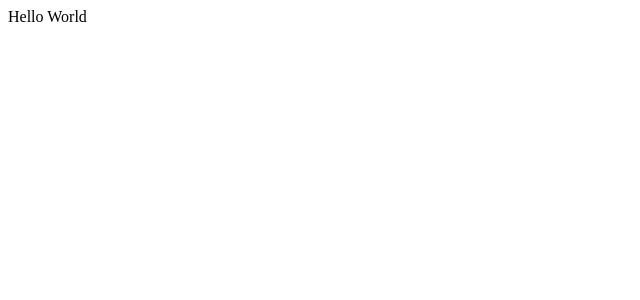
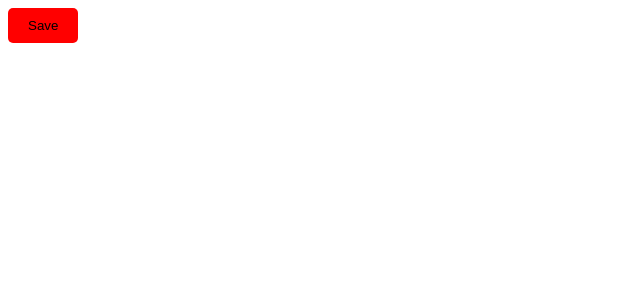
Before and after one commit to rohanpaul23/react-components, a React app: page / in a window 1280 px wide. Shown: the top 300 px of the page, without its empty margins (0-640 px from the left). Built offline with nearby package versions, Linux system fonts and the light colour scheme.

Commit message:
simple re-usable button component

```diff
--- /dev/null
+++ b/src/components/Button/button.css
@@ -0,0 +1,28 @@
+.button {
+  background-color: #4CAF50;
+  color: black;
+  padding: 10px 20px;
+  border: none;
+  border-radius: 5px;
+  cursor: pointer;
+}
+
+.primary {
+  background-color: #4CAF50;
+}
+
+.secondary {
+  background-color: yellow;
+}
+.danger {
+  background-color: red;
+}
+
+.button:hover {
+  background-color: #3e8e41;
+}
+
+.button:active {
+  background-color: #3e8e41;
+  transform: translateY(2px);
+}
--- /dev/null
+++ b/src/components/Button/index.tsx
@@ -0,0 +1,31 @@
+import React from 'react'
+import "./button.css"
+
+interface ButtonProps {
+  children: React.ReactNode
+  onClick: () => void
+  disabled: boolean
+  variant: "primary" | "secondary" | "danger"
+  processing?: boolean
+  className?: string,
+}
+const Button = ({children, onClick, disabled, variant = "primary", className, ...props} : ButtonProps) => {
+
+  const variantColor = {
+    primary: "primary",
+    secondary: "secondary",
+    danger: "danger",
+  }
+
+  return (
+     <button
+      className={`button ${className} ${variantColor[variant]}`}
+      onClick={onClick}
+      {...props}
+    >
+      {children}
+    </button>
+  )
+}
+
+export default Button
--- a/src/index.tsx
+++ b/src/index.tsx
@@ -2,6 +2,7 @@ import React, { useState } from 'react'
 import ReactDOM from 'react-dom/client'
 import ToastContainer from './components/Toast'
 import type { ToastProps } from './components/Toast/Toast'
+import Button from './components/Button';
 
 const App: React.FC = () => {
 
@@ -9,7 +10,7 @@ const App: React.FC = () => {
   // Call the components here to render
   return (
     <div>
-      Hello World
+     <Button variant="danger" onClick={() => console.log('clicked')} disabled={false}>Save</Button>
     </div>
   );
 };
```
Also changed, not shown: 2 other files (tests, documents, lock files or other folders).
